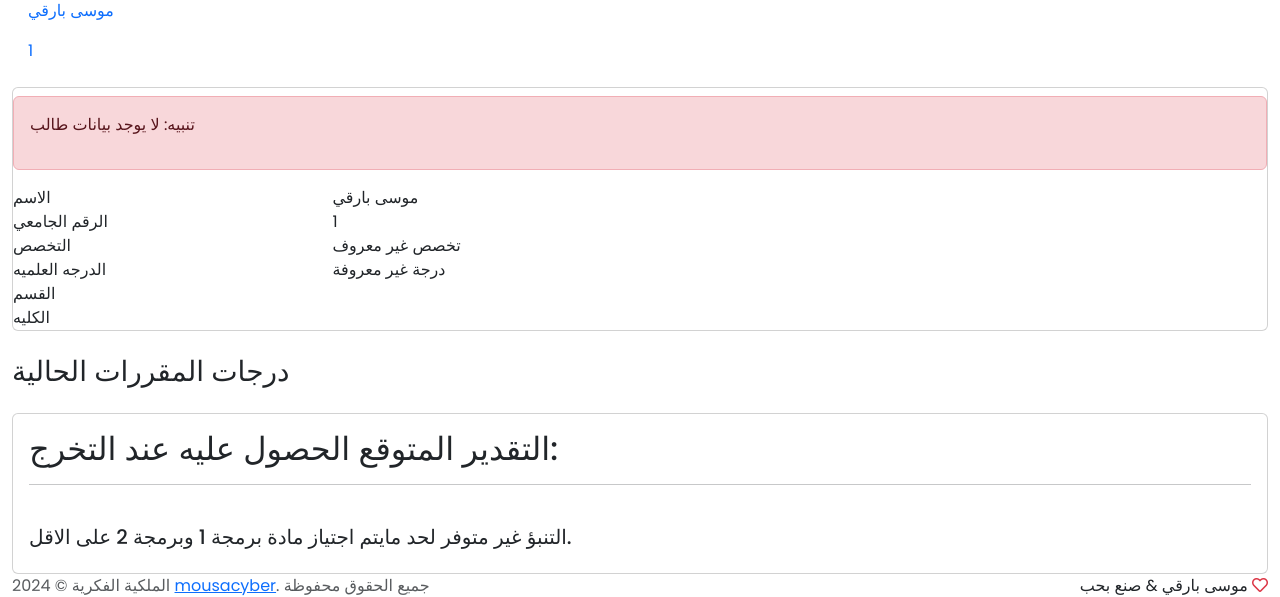
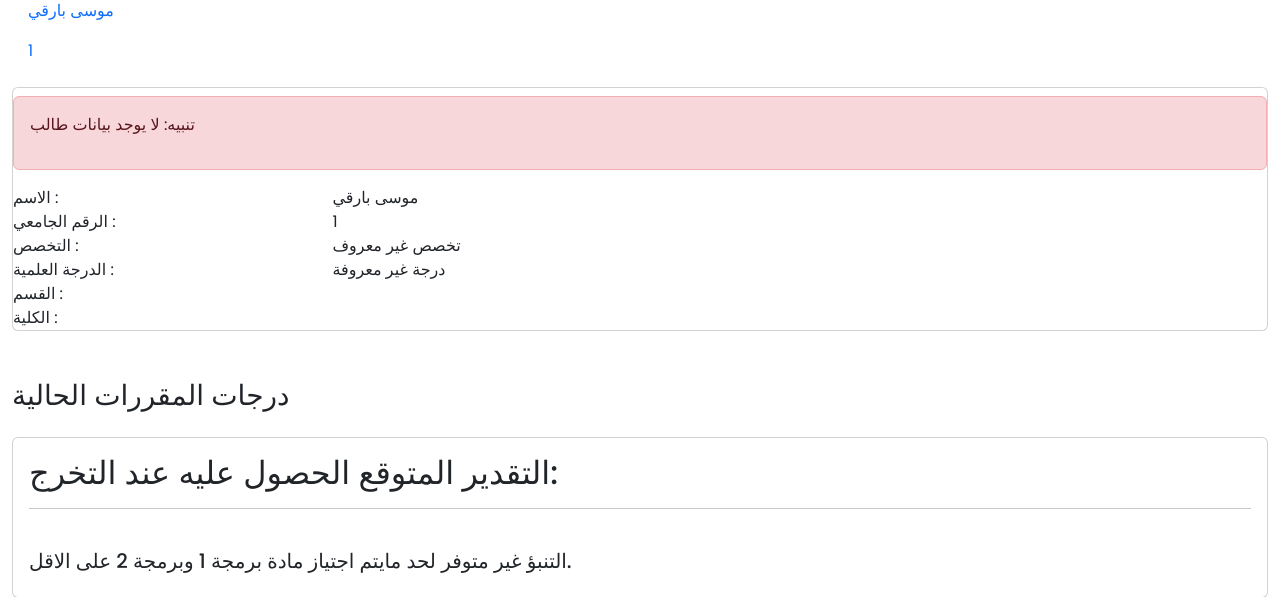
Before and after one commit to mosacyber/project, a PHP site: page /project/Actors/student/Prediction.php in a window 1280 px wide. Shown: the part 234-831 px from the top of the page. Run offline with PHP 8.4, Linux system fonts and the light colour scheme; the visitor is signed in with stand-in values (Sample User, id 1); data comes from the database, SQL or seed files in the repository; data that the repository does not hold is empty; some libraries are stand-ins or nearby versions.

Commit message:
بطاقة

```diff
--- a/Actors/student/Prediction.php
+++ b/Actors/student/Prediction.php
@@ -188,38 +188,38 @@
 
 
 
-                  <div class="row">
-                    <div class="col-lg-3 col-md-4 label ">الاسم</div>
+<div class="row">
+                    <div class="col-lg-3 col-md-4 label ">الاسم :</div>
                     <div class="col-lg-9 col-md-8"><?php echo $_SESSION['Name'] ?></div>
                   </div>
 
 
                   <div class="row">
-                    <div class="col-lg-3 col-md-4 label ">الرقم الجامعي</div>
+                    <div class="col-lg-3 col-md-4 label ">الرقم الجامعي :</div>
                     <div class="col-lg-9 col-md-8"><?php echo $_SESSION['Account_ID'] ?></div>
                   </div>
 
 
 
                   <div class="row">
-                    <div class="col-lg-3 col-md-4 label ">التخصص</div>
+                    <div class="col-lg-3 col-md-4 label ">التخصص :</div>
                     <div class="col-lg-9 col-md-8"><?php echo $Major ?></div>
                   </div>
 
 
                   <div class="row">
-                    <div class="col-lg-3 col-md-4 label">الدرجه العلميه</div>
+                    <div class="col-lg-3 col-md-4 label">الدرجة العلمية :</div>
                     <div class="col-lg-9 col-md-8"><?php echo $Degree ?></div>
                   </div>
 
 
                   <div class="row">
-                    <div class="col-lg-3 col-md-4 label">القسم</div>
+                    <div class="col-lg-3 col-md-4 label">القسم :</div>
                     <div class="col-lg-9 col-md-8"><?php echo $Department_Name ?></div>
                   </div>
 
                   <div class="row">
-                    <div class="col-lg-3 col-md-4 label">الكليه</div>
+                    <div class="col-lg-3 col-md-4 label">الكلية :</div>
                     <div class="col-lg-9 col-md-8"><?php echo $College_Name ?></div>
                   </div>
 
@@ -228,7 +228,7 @@
           </div>
         </div><!-- End Revenue Card -->
         </div>
-        <br>
+        <br><br>
 
         <div class="page-header">
           <h3 class="page-title">
```
Also changed, not shown: Actors/student/Current_Semester.php (+6 -6 lines), Actors/student/acadmic_record.php (+7 -7 lines), Actors/student/index.php (+7 -7 lines).
